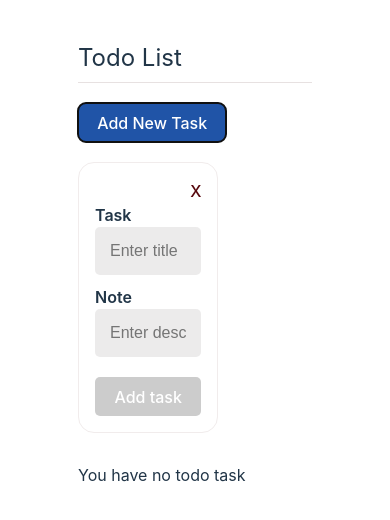
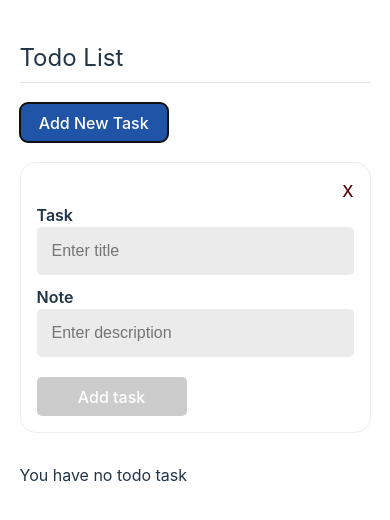
Before and after one commit to bimbowande/Todo_task, a React (Vite) app: page / in a window 390 px wide. Both pictures are taken after a click on the button "Add New Task". Shown: the top 520 px of the page. Built offline with nearby package versions, Linux system fonts and the light colour scheme.

Commit message:
optimize for mobile phones

```diff
--- a/src/App.css
+++ b/src/App.css
@@ -17,7 +17,14 @@ body,
 .main-wrapper {
   width: 60%;
   margin: 0 auto;
+  height: 100%;
   padding-top: 40px;
+}
+
+@media screen and (max-width: 768px) {
+  .main-wrapper {
+    width: 90%;
+  }
 }
 
 .main-header {
@@ -28,6 +35,7 @@ body,
 .main-header > h2 {
   font-weight: 400;
 }
+
 .add-todo {
   border: 1px solid #f1ecec;
 }
@@ -52,6 +60,15 @@ body,
 .article-container h3 {
   font-size: 1.5rem;
   font-weight: 300;
+}
+@media screen and (max-width: 768px) {
+  .article-container h3 {
+    font-size: 1rem;
+    width: 150px;
+  }
+  .article-container p {
+    font-size: 0.78rem;
+  }
 }
 .article-remove-confirmation {
   position: relative;
@@ -91,6 +108,12 @@ body,
   border-radius: 16px;
   width: inherit;
 }
+@media screen and (max-width: 768px) {
+  .add-todo {
+    width: 100%;
+  }
+}
+
 .add-label {
   font-weight: 600;
 }
```
